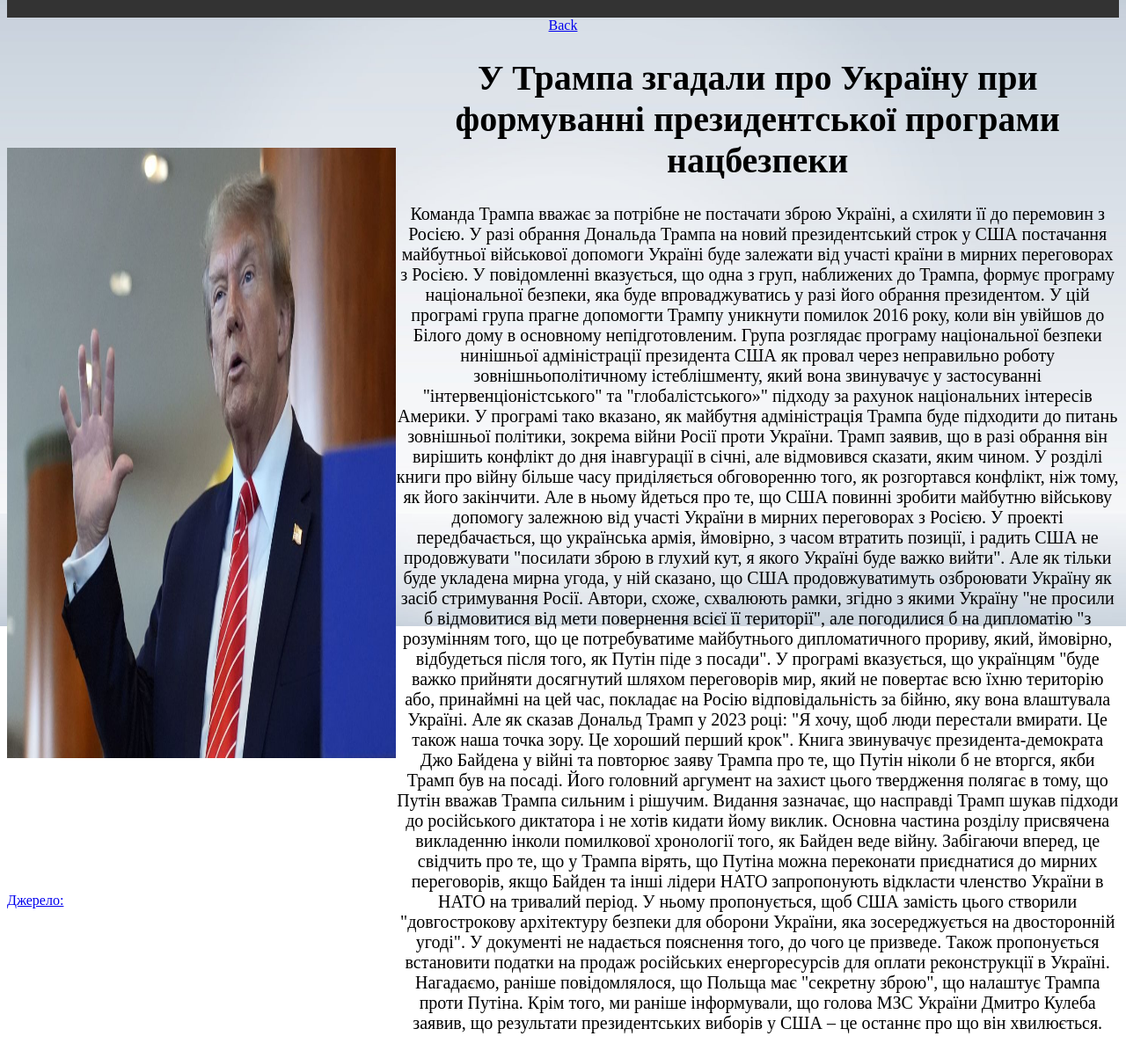
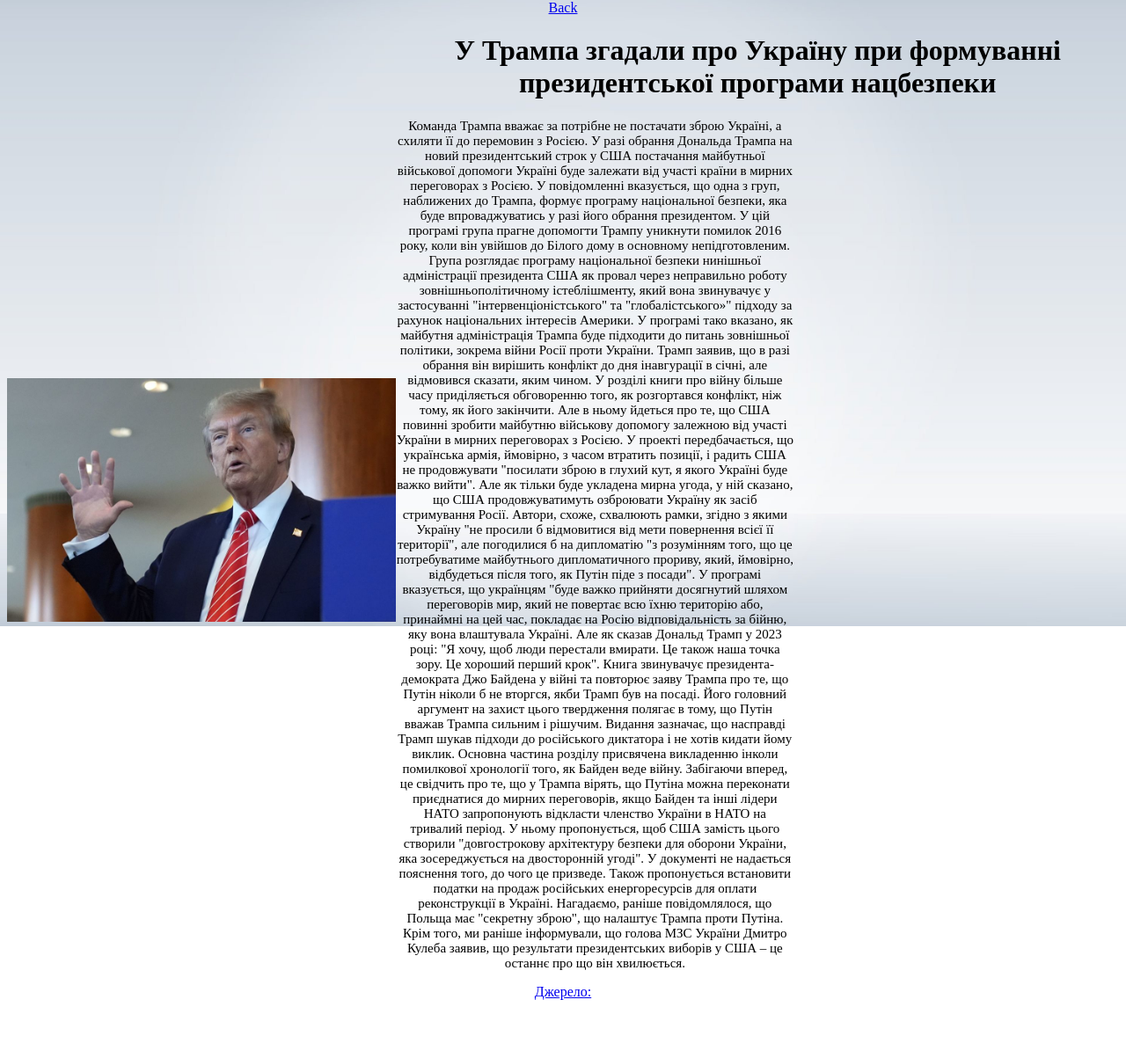
Before and after one commit to MaximKasym/NEWS, a plain HTML site: page usa_aid2.html.html in a window 1280 px wide. Shown: the part 88-1291 px from the top of the page at 88% size. After the commit the page ends 1233 px from the top, so only its background shows below. Drawn offline with Linux system fonts and the light colour scheme.

Commit message:
Update usa_aid2.html.html

```diff
--- a/usa_aid2.html.html
+++ b/usa_aid2.html.html
@@ -5,55 +5,57 @@
     <meta name="viewport" content="width=device-width, initial-scale=1.0">
     <title>У Трампа згадали про Україну при формуванні президентської програми нацбезпеки</title>
     <style>
-
-        .Buck{
-            text-align: center;
-            margin: 0 auto;
-        }
-        main{
-            text-align: center;
-            font-size: 20px;
-        }
         header {
+            width: 100%;
             background-color: #333;
             color: #fff;
-            padding: 10px;
             text-align: center;
+            display: flex;
+            flex-wrap: wrap;
             justify-content: center;
         }
         .box{
             width: 100%;
             display: flex;
-            flex-wrap: wrap;
-        }
-        header{
-            width: 100%;
-            display: flex;
+            flex-direction: row;
+            justify-content: center;
             flex-wrap: wrap;
         }
         img{
             width: 35%;
-            height: 60%;
-            margin-top: 130px;
+            height: auto;
         }
         main{
             width: 100%;
+            height: auto;
             display: flex;
-            flex-wrap: wrap;
-        }
-        main>h1{
-            width: 75%;
+            flex-direction: row;
+            justify-content: space-around;
+            align-items: center;
+            text-align: center;
         }
         p{
+            width: 55%;
+            font-size: 15px;
+        }
+        .Back{
+            width: 50%;
+            height: auto;
+            display: flex;
+            flex-direction: row;
+            text-align: center;
+        }
+        .Back>a{
             width: 100%;
-        }
-        .content{
-            width: 65%;
-
-        }
-        footer{
-            width: 100%;
-            margin-top: -180px;
+            height: 60px;
+            border: 1px solid #000;
+            display: flex;
+            justify-content: center;
+            align-items: center;
+            border-radius: 17px;
+            background-color: #999999;
+            color: #000;
+            font-weight: bold;
         }
     </style>
 </head>
```
